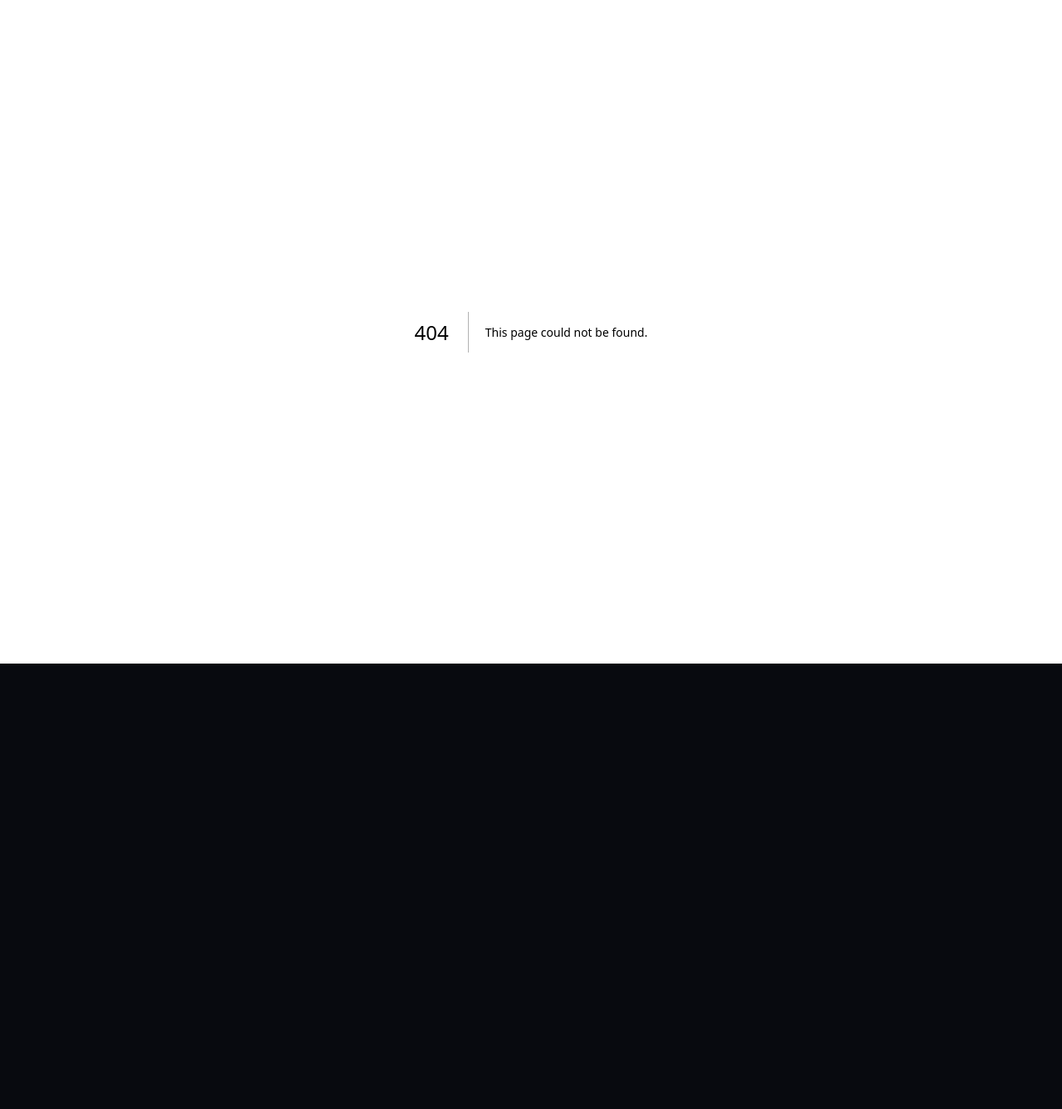
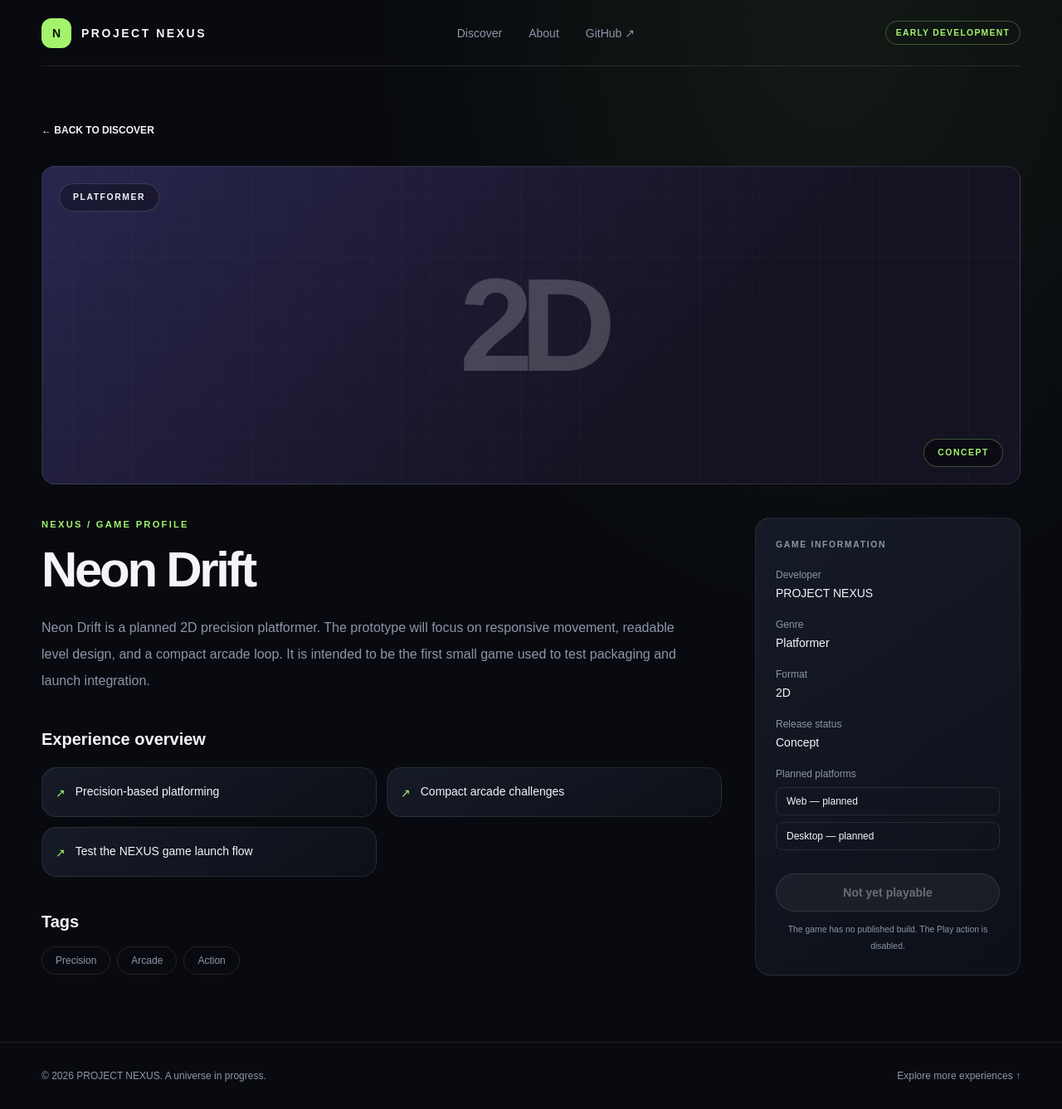
Before and after one commit to irsyadsnp/PROJECT-NEXUS, a Next.js app in the folder apps/web/: page /games/neon-drift in a window 1280 px wide. Before the commit this address had no page. Shown: the whole page at 83% size. Before the commit the page ends 800 px from the top, so only its background shows below. Built offline with nearby package versions, Linux system fonts and the light colour scheme.

Commit message:
feat(web): add dynamic game detail pages

```diff
--- /dev/null
+++ b/apps/web/app/games/[slug]/page.tsx
@@ -0,0 +1,99 @@
+import Link from "next/link";
+import { notFound } from "next/navigation";
+import { getGameBySlug, games } from "../../../lib/games";
+
+type GameDetailPageProps = {
+  params: Promise<{ slug: string }>;
+};
+
+export function generateStaticParams() {
+  return games.map((game) => ({ slug: game.id }));
+}
+
+export default async function GameDetailPage({ params }: GameDetailPageProps) {
+  const { slug } = await params;
+  const game = getGameBySlug(slug);
+
+  if (!game) notFound();
+
+  const isPlayable = game.status === "published";
+
+  return (
+    <main className="min-h-screen">
+      <header className="page-shell flex h-20 items-center justify-between border-b border-white/10">
+        <Link href="/" className="flex items-center gap-3" aria-label="PROJECT NEXUS home">
+          <span className="grid size-9 place-items-center rounded-xl bg-[var(--accent)] text-sm font-black text-[#0a1007]">N</span>
+          <span className="text-sm font-bold tracking-[0.18em]">PROJECT NEXUS</span>
+        </Link>
+        <nav className="flex items-center gap-5 text-sm text-[var(--muted)] sm:gap-8" aria-label="Main navigation">
+          <Link className="text-white" href="/discover">Discover</Link>
+          <Link className="transition hover:text-white" href="/#about">About</Link>
+          <a className="transition hover:text-white" href="https://github.com/irsyadsnp/PROJECT-NEXUS">GitHub ↗</a>
+        </nav>
+        <span className="hidden rounded-full border border-[var(--accent)]/30 px-3 py-1.5 text-[0.65rem] font-bold tracking-[0.12em] text-[var(--accent)] sm:inline-flex">EARLY DEVELOPMENT</span>
+      </header>
+
+      <section className="page-shell pb-20 pt-10 sm:pt-16">
+        <Link href="/discover" className="inline-flex items-center gap-2 text-xs font-semibold text-[var(--muted)] transition hover:text-white">← BACK TO DISCOVER</Link>
+
+        <div className={`relative mt-8 flex min-h-64 items-center justify-center overflow-hidden rounded-2xl border border-white/10 sm:min-h-96 ${game.accent === "voxel" ? "bg-[linear-gradient(135deg,#263b35,#111a1c_65%)]" : "bg-[linear-gradient(135deg,#28264d,#151322_65%)]"}`}>
+          <div className="absolute inset-0 opacity-30" style={{ backgroundImage: "linear-gradient(rgba(255,255,255,.08) 1px, transparent 1px), linear-gradient(90deg, rgba(255,255,255,.08) 1px, transparent 1px)", backgroundSize: "36px 36px" }} />
+          <span className="relative text-8xl font-black tracking-[-0.1em] text-white/20 sm:text-[10rem]">{game.format}</span>
+          <span className="absolute left-5 top-5 rounded-full border border-white/15 bg-black/30 px-4 py-2 text-[0.65rem] font-semibold tracking-[0.15em]">{game.genre.toUpperCase()}</span>
+          <span className="absolute bottom-5 right-5 rounded-full border border-[var(--accent)]/30 bg-black/40 px-4 py-2 text-[0.65rem] font-semibold tracking-[0.15em] text-[var(--accent)]">{game.stage.toUpperCase()}</span>
+        </div>
+
+        <div className="mt-10 grid gap-10 lg:grid-cols-[minmax(0,1fr)_320px]">
+          <div>
+            <p className="eyebrow">NEXUS / GAME PROFILE</p>
+            <h1 className="mt-4 text-4xl font-semibold tracking-[-0.055em] sm:text-6xl">{game.title}</h1>
+            <p className="muted mt-6 max-w-3xl text-base leading-8">{game.longDescription}</p>
+
+            <div className="mt-10">
+              <h2 className="text-xl font-semibold">Experience overview</h2>
+              <ul className="mt-5 grid gap-3 sm:grid-cols-2">
+                {game.features.map((feature) => (
+                  <li key={feature} className="panel flex items-start gap-3 p-4 text-sm leading-6">
+                    <span className="mt-0.5 text-[var(--accent)]">↗</span>{feature}
+                  </li>
+                ))}
+              </ul>
+            </div>
+
+            <div className="mt-10">
+              <h2 className="text-xl font-semibold">Tags</h2>
+              <div className="mt-4 flex flex-wrap gap-2">
+                {game.tags.map((tag) => <span key={tag} className="rounded-full border border-white/10 px-4 py-2 text-xs text-[var(--muted)]">{tag}</span>)}
+              </div>
+            </div>
+          </div>
+
+          <aside className="panel h-fit p-6">
+            <p className="muted text-[0.65rem] font-semibold tracking-[0.16em]">GAME INFORMATION</p>
+            <dl className="mt-5 space-y-5 text-sm">
+              <div><dt className="muted text-xs">Developer</dt><dd className="mt-1 font-medium">{game.developer}</dd></div>
+              <div><dt className="muted text-xs">Genre</dt><dd className="mt-1 font-medium">{game.genre}</dd></div>
+              <div><dt className="muted text-xs">Format</dt><dd className="mt-1 font-medium">{game.format}</dd></div>
+              <div><dt className="muted text-xs">Release status</dt><dd className="mt-1 font-medium capitalize">{game.status}</dd></div>
+              <div>
+                <dt className="muted text-xs">Planned platforms</dt>
+                <dd className="mt-2 space-y-2">{game.supportedPlatforms.map((platform) => <div key={platform} className="rounded-lg border border-white/10 px-3 py-2 text-xs">{platform}</div>)}</dd>
+              </div>
+            </dl>
+            <button type="button" disabled={!isPlayable} className="mt-7 w-full cursor-not-allowed rounded-full border border-white/10 bg-white/5 px-5 py-3 text-sm font-semibold text-white/35 disabled:opacity-100" title="This experience has no published build yet">
+              {isPlayable ? "Play now" : "Not yet playable"}
+            </button>
+            <p className="muted mt-3 text-center text-[0.65rem] leading-5">{isPlayable ? "A compatible game build is available." : "The game has no published build. The Play action is disabled."}</p>
+          </aside>
+        </div>
+      </section>
+
+      <footer className="border-t border-white/10 py-8">
+        <div className="page-shell flex flex-col justify-between gap-3 text-xs text-[var(--muted)] sm:flex-row">
+          <span>© 2026 PROJECT NEXUS. A universe in progress.</span>
+          <Link href="/discover" className="transition hover:text-white">Explore more experiences ↑</Link>
+        </div>
+      </footer>
+    </main>
+  );
+}
```
